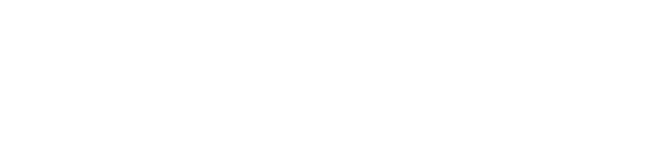
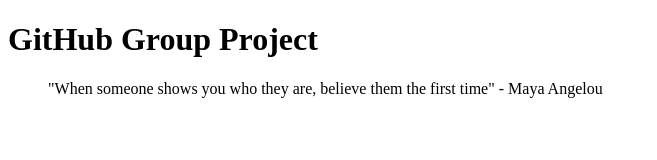
Before and after one commit to nmausbach/GitLab, a plain HTML site: page index.html in a window 1280 px wide. Shown: the whole page, without its empty margins (0-657 px from the left). Drawn offline with Linux system fonts and the light colour scheme.

Commit message:
"Developer 2 first push"

```diff
--- a/index.html
+++ b/index.html
@@ -2,9 +2,11 @@
 <html lang="en">
 <head>
     <meta charset="UTF-8">
-    <title>Document</title>
+    <h1><title>Document</title></h1>
 </head>
 <body>
+    <h1>GitHub Group Project</h1>
+    <blockquote>"When someone shows you who they are, believe them the first time" - Maya Angelou</blockquote>
 
 </body>
 </html>
```
Also changed, not shown: style.css (added).
